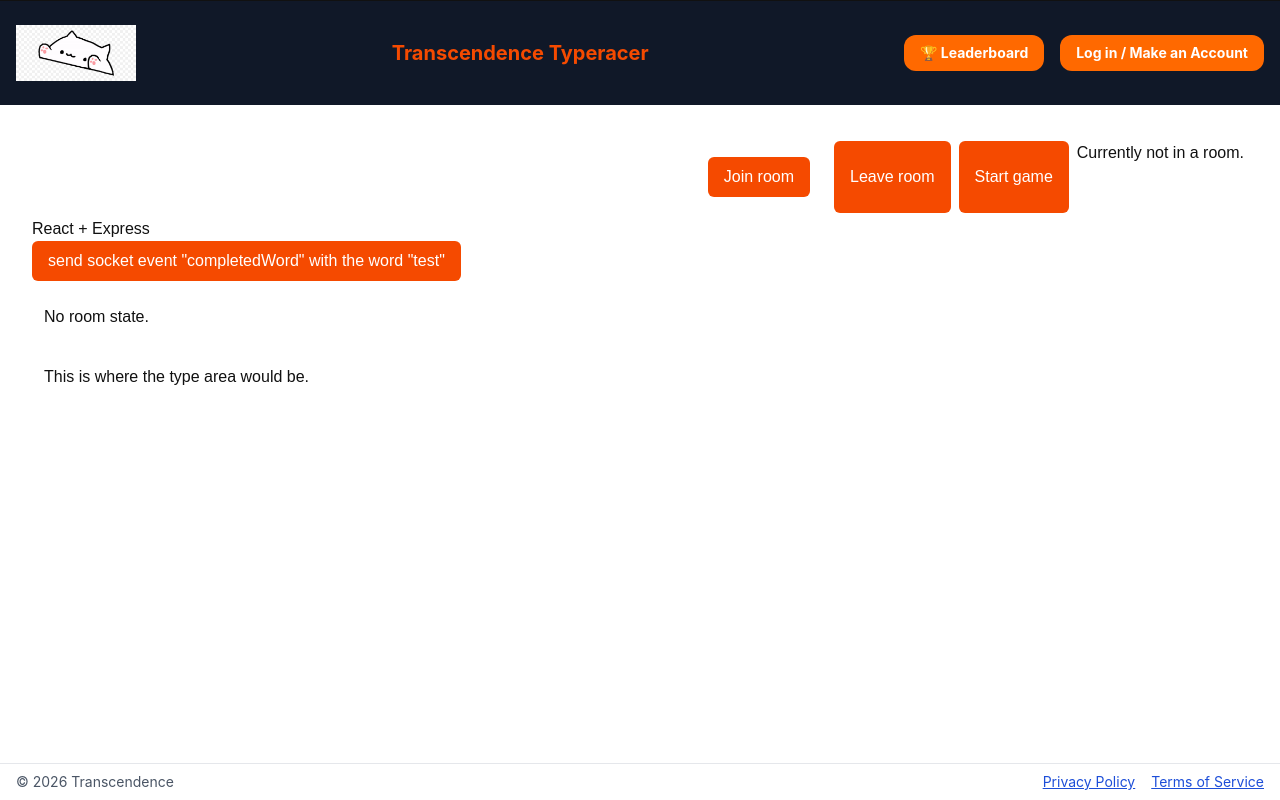
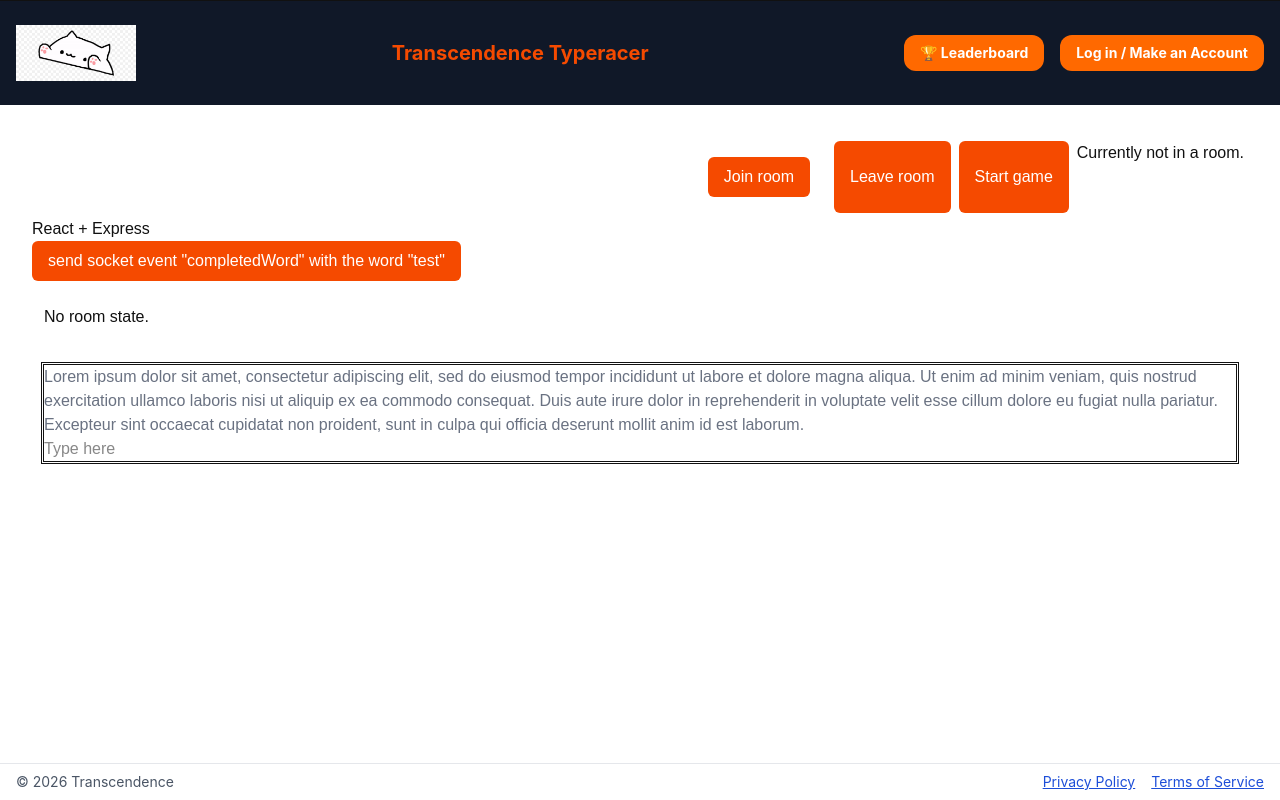
Before and after one commit to SmokedSeaSalt/Transcendence, a React (Vite) app in the folder client/: page / in a window 1280 px wide. Built offline with nearby package versions, Linux system fonts and the light colour scheme; no server answers.

Commit message:
text field lets player type and marks green or red depending on whether character matches prompt (0 socket updates sent)

```diff
--- /dev/null
+++ b/client/src/pages/GamePage/GameTextField.tsx
@@ -0,0 +1,55 @@
+import { useState } from "react";
+import { useSocket } from "./SocketContext";
+import { RoomState } from "./SocketTypes";
+
+export default function GameTextField() {
+	const { socket, setRoomState, roomState } = useSocket();
+	const prompt =
+		"Lorem ipsum dolor sit amet, consectetur adipiscing elit, sed do eiusmod tempor incididunt ut labore et dolore magna aliqua. Ut enim ad minim veniam, quis nostrud exercitation ullamco laboris nisi ut aliquip ex ea commodo consequat. Duis aute irure dolor in reprehenderit in voluptate velit esse cillum dolore eu fugiat nulla pariatur. Excepteur sint occaecat cupidatat non proident, sunt in culpa qui officia deserunt mollit anim id est laborum.";
+	// to be replaced with { roomState?.prompt } when active
+	const [typedText, setTypedText] = useState<string>("");
+	const [promptTyped, setPromptTyped] = useState<string>("");
+	const [promptUntyped, setPromptUntyped] = useState<string>(prompt);
+	const [promptTypedWrong, setPromptTypedWrong] = useState<string>("");
+
+	const compare = async (prompt: string, typed: string) => {
+		console.log("Going to compare prompt with ", typed);
+		for (let i = 0; i < typed.length; i++) {
+			console.log("Comparing ", typed[i], " with ", prompt[i]);
+			if (typed[i] !== prompt[i]) {
+				console.log("mismatch at i: ", i);
+				setPromptUntyped(prompt.substring(typed.length));
+				setPromptTypedWrong(prompt.substring(i, typed.length));
+				setPromptTyped(prompt.substring(0, i));
+				return;
+			}
+		}
+		console.log("No mismatch!");
+		setPromptUntyped(prompt.substring(typed.length));
+		setPromptTyped(prompt.substring(0, typed.length));
+		setPromptTypedWrong("");
+	};
+
+	const handleChange = (e: React.ChangeEvent<HTMLInputElement>) => {
+		setTypedText(e.target.value);
+		// console.log("e target value: ", e.target.value);
+		// console.log("typed text now set to: ", typedText);
+		compare(prompt, e.target.value); // typedtext is not up-to-date with useState, lags behind 1
+	};
+
+	return (
+		<>
+			<div className="outline-double">
+				<p className="bg-green-300 inline">{promptTyped}</p>
+				<p className="bg-red-300 inline">{promptTypedWrong}</p>
+				<p className="text-gray-500 inline">{promptUntyped}</p>
+				<input
+					value={typedText}
+					onChange={handleChange}
+					placeholder="Type here"
+					className="w-100/100"
+				/>
+			</div>
+		</>
+	);
+}
--- a/client/src/pages/GamePage/index.tsx
+++ b/client/src/pages/GamePage/index.tsx
@@ -2,6 +2,7 @@ import React, { useEffect } from "react";
 import { useState } from "react";
 import Button from "../../components/Button";
 import GamePageHeader from "./GamePageHeader";
+import GameTextField from "./GameTextField";
 import ProgressField from "./ProgressField";
 import { useSocket } from "./SocketContext";
 import type { RoomStatePayload } from "./SocketTypes";
@@ -48,7 +49,9 @@ export default function GamePage() {
 				<div className="p-3 my-3">
 					{roomState ? <ProgressField /> : <h1>No room state.</h1>}
 				</div>
-				<div className="p-3 my-3">This is where the type area would be.</div>
+				<div className="p-3 my-3">
+					<GameTextField />
+				</div>
 				{/* <div className="p-3 my-3 bg-orange-100 outline-double">This is where the type area would be.</div> */}
 			</div>
 		</main>
```
